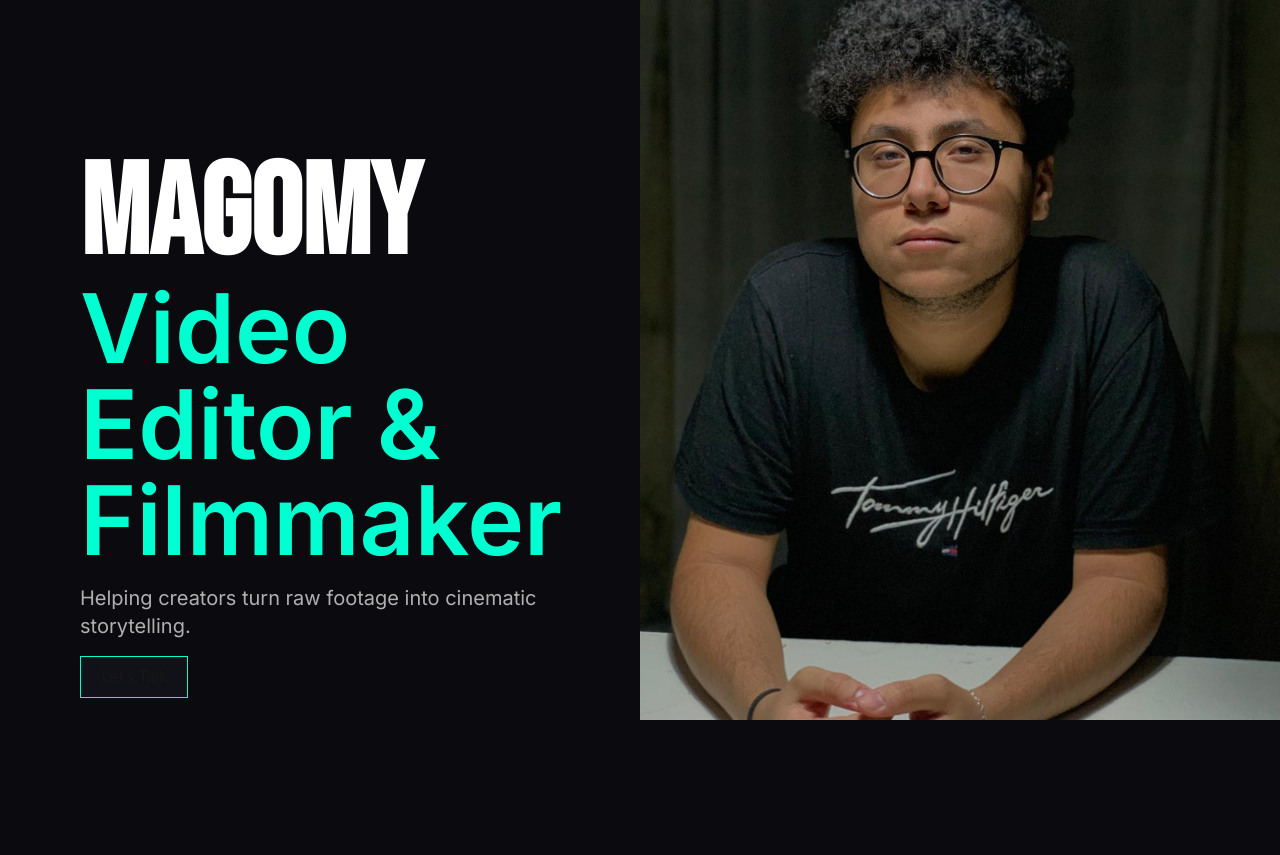
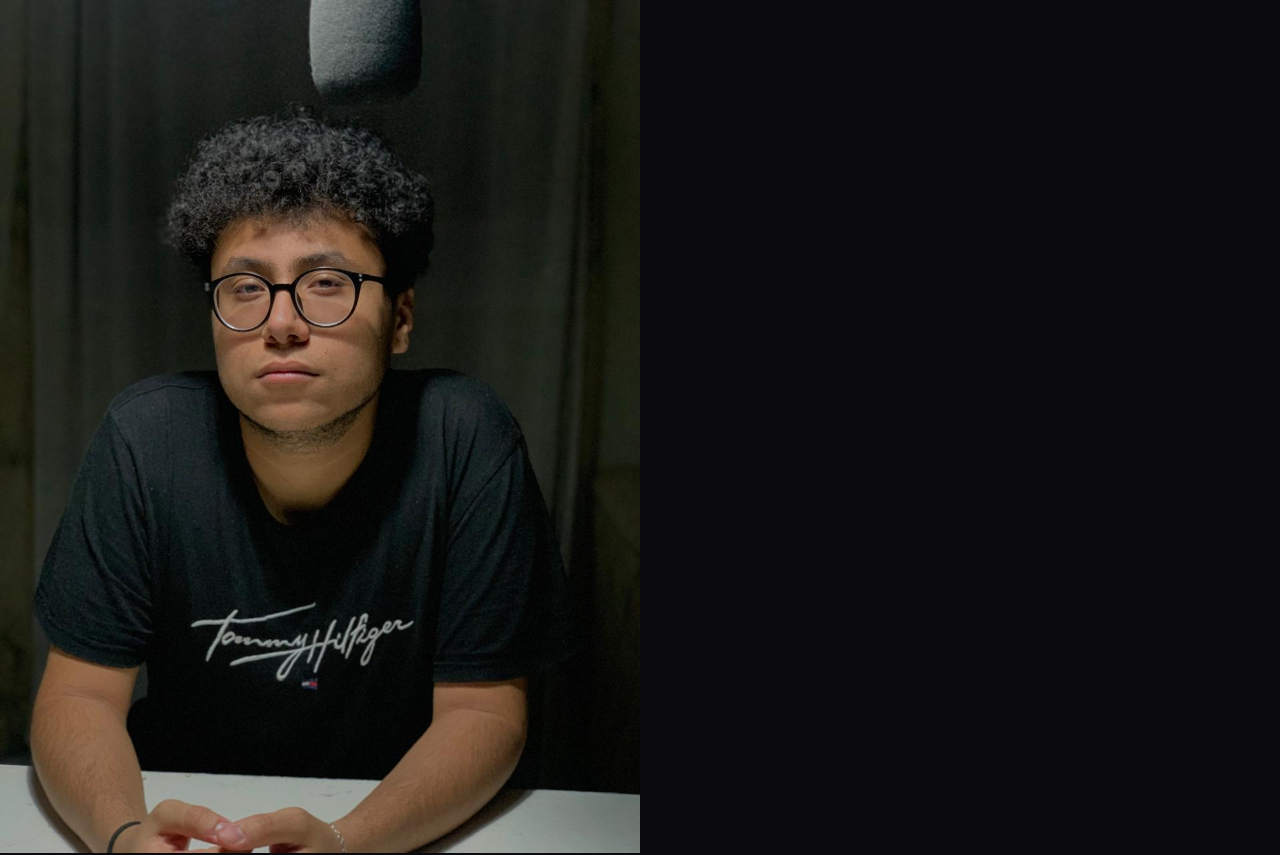
Before and after one commit to klouj-gergis/portfolio-template, a Next.js app: page / in a window 1280 px wide. Shown: the top 855 px of the page. Built offline with nearby package versions, Linux system fonts and the light colour scheme.

Commit message:
fixing the spacing in the hero section 2

```diff
--- a/app/layout.tsx
+++ b/app/layout.tsx
@@ -1,6 +1,7 @@
 import type { Metadata } from "next";
 import { Inter, Bebas_Neue } from 'next/font/google';
 import "./globals.css";
+import Image from "next/image";
 
 const inter = Inter({
   subsets: ['latin'],
@@ -30,6 +31,9 @@
       <body
         className={`${inter.variable} ${bebas.variable} antialiased bg-background`}
       >
+        <div className="fixed md:relative top-0 left-0 w-full h-2/6 md:full overflow-hidden -z-10 md:z-0 md:h-full md:w-1/2">
+          <Image src="/hero.jpg" alt="Hero Image" width={600} height={400} loading="eager" className="absolute md:relative -top-2/6 md:-top-1/6 w-full" />
+        </div>
         {children}
       </body>
     </html>
--- a/components/Hero.tsx
+++ b/components/Hero.tsx
@@ -2,8 +2,8 @@
 
 export default function Hero() {
   return (
-    <section className="h-[30vh]  w-full flex flex-col md:flex-row relative justify-center">
-      <div className=" h-fit bg-background flex flex-col justify-center items-start gap-4 p-8 md:w-1/2 md:justify-center xl:pl-20 mt-30">
+    <section className="h-screen   w-full flex flex-col md:flex-row relative justify-end">
+      <div className=" h-4/6 bg-background flex flex-col justify-center items-start gap-4 p-8 md:w-1/2 md:justify-center xl:pl-20 mt-30">
           <h1 className="text-5xl font-bold md:text-9xl  text-text-main font-heading">
           MAGOMY
         </h1>
@@ -15,9 +15,7 @@
         </p>
         <button className="py-2 px-5 bg-cards border border-accent hover:bg-accent hover:text-black ease-in-out duration-200 cursor-pointer">Let's Talk</button>
         </div>
-        <div className="fixed md:relative top-0 left-0 w-full h-2/6 md:full overflow-hidden -z-10 md:z-0 md:h-full md:w-1/2">
-          <Image src="/hero.jpg" alt="Hero Image" width={600} height={400} loading="eager" className="absolute md:relative -top-2/6 md:-top-1/6 w-full" />
-        </div>
+
     </section>
   )
 }
```
